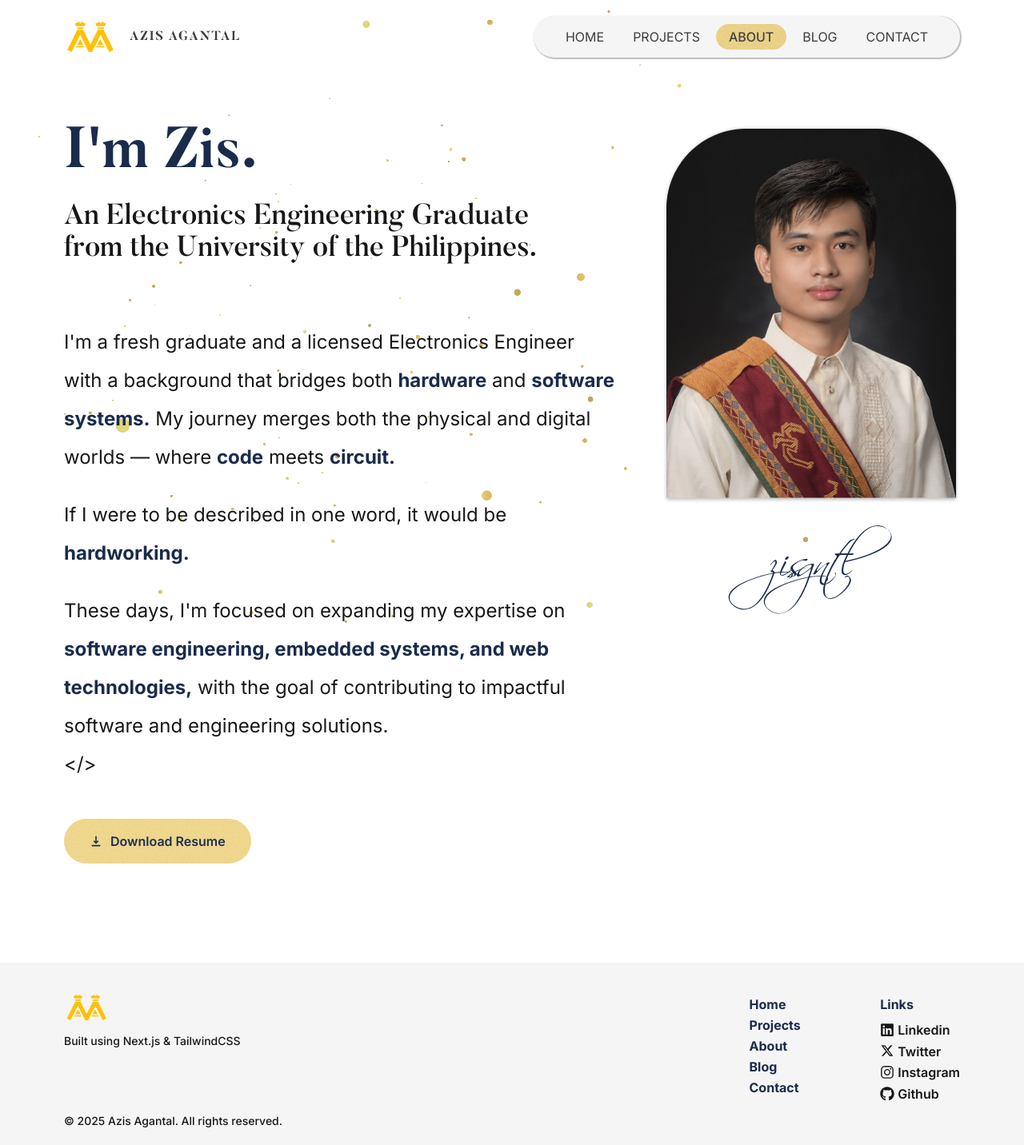
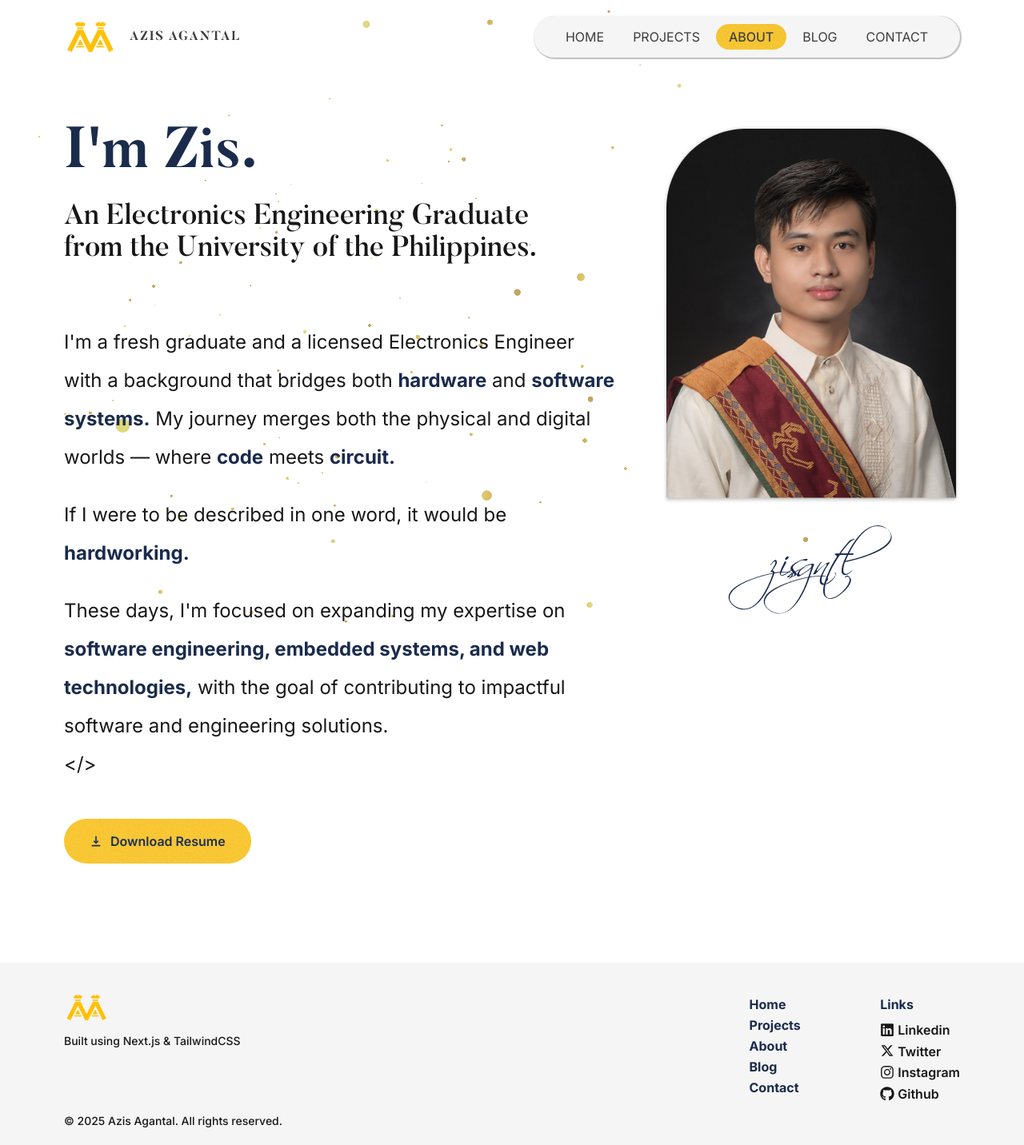
Before and after one commit to agantal864/My-Personal-Website, a Next.js app: page /about in a window 1280 px wide. Shown: the whole page at 80% size. Built offline with nearby package versions, Linux system fonts and the light colour scheme.

Commit message:
added link

```diff
--- a/app/blog/data/blogs.tsx
+++ b/app/blog/data/blogs.tsx
@@ -7,7 +7,7 @@ export interface BlogBoxListProps {
 
 export const BlogBoxList: BlogBoxListProps[] = [
     {
-        link:"https://sports50.sport.blog/hook-them/",
+        link:"https://azis-agantal-blog.vercel.app/",
         imgFile:"life.jpg",
         imgPos:"bg-right",
         title:"LIFE"
--- a/app/components/common/Navbar.tsx
+++ b/app/components/common/Navbar.tsx
@@ -57,7 +57,7 @@ function Navbar() {
                     key={href}
                     href={href}
                     className={`w-auto md:px-2.5 md:py-1 lg:px-4 lg:py-1 text-[#3D3D3D] ${
-                      isActive ? 'rounded-full font-medium bg-[#FFC107]/40 noise-bg bg-opacity-100 filter brightness-110' : ''}`}>
+                      isActive ? 'rounded-full font-medium bg-[#FFC107]/80 noise-bg bg-opacity-100 filter brightness-110' : ''}`}>
                     {label}
                   </Link>
 
@@ -95,7 +95,7 @@ function Navbar() {
                       key={href}
                       href={href}
                       className={`w-auto px-4 py-1 text-[#3D3D3D] ${
-                        isActive ? 'rounded-full font-medium bg-[#FFC107]/50 noise-bg bg-opacity-100' : ''
+                        isActive ? 'rounded-full font-medium bg-[#FFC107]/80 noise-bg bg-opacity-100' : ''
                       }`}
                     >
                       {label}
--- a/app/components/ui/button.tsx
+++ b/app/components/ui/button.tsx
@@ -35,7 +35,7 @@ function Button({type, label, padding_x = "px-8", padding_y = "py-4", large = fa
         <button
         onClick={icon === "mail" ? handleClick : undefined}
         type={type}
-        className={`text-[#1A2B4C] bg-[#FFC107]/40 noise-bg bg-opacity-100 filter brightness-110 font-semibold rounded-full mb-15 hover:bg-[#FFC107] transition text-base cursor-pointer
+        className={`text-[#1A2B4C] bg-[#FFC107]/80 noise-bg bg-opacity-100 filter brightness-110 font-semibold rounded-full mb-15 hover:bg-[#FFC107] transition text-base cursor-pointer
             ${padding_x} ${padding_y} ${large ? "xl:text-2xl lg:px-9 lg:py-5" : ""}`}
         >
         {icon === "goto" ? ( <> {label} {iconElement} </> ) : (<> {iconElement} {label} </>)}
--- a/app/projects/page.tsx
+++ b/app/projects/page.tsx
@@ -7,7 +7,7 @@ function Projects() {
         <SectionLayout id="projects">
             <h1 className="font-serif font-normal text-[#1A2B4C] text-3xl md:text-3xl lg:text-4xl xl:text-5xl pb-6 md:pb-8 lg:pb-10 xl:pb-12">Projects</h1>
             <div className="flex w-full justify-center items-center">
-                <div className="grid h-[2000px] md:h-[1500px] w-full grid-cols-1 md:grid-cols-10 md:grid-rows-18 gap-6">
+                <div className="grid h-[2400px] md:h-[1500px] w-full grid-cols-1 md:grid-cols-10 md:grid-rows-18 gap-6">
                     {BentoList.map(BentoBoxProps => (
                         <BentoBox
                             key={BentoBoxProps.slug}
```
Also changed, not shown: 1 other file (tests, documents, lock files or other folders).
